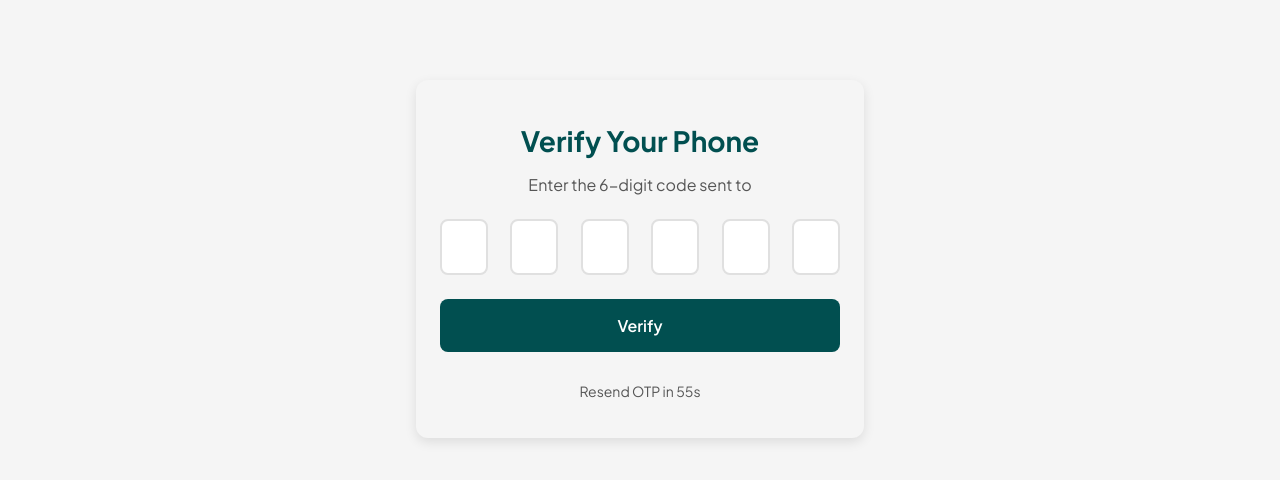
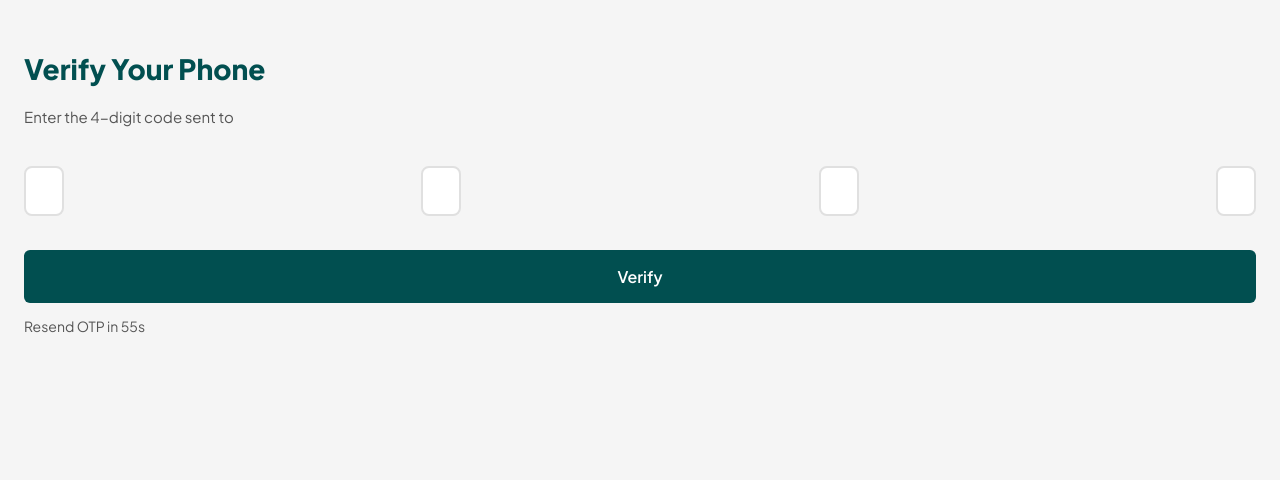
Before and after one commit to ay30bg/droppa, a React (Create React App) app: page /verify in a window 1280 px wide. Shown: the top 480 px of the page. Built offline with nearby package versions, Linux system fonts and the light colour scheme.

Commit message:
Update Verify.jsx

```diff
--- a/src/pages/Verify.jsx
+++ b/src/pages/Verify.jsx
@@ -1,12 +1,13 @@
 import React, { useState, useRef, useEffect } from "react";
-import { useLocation } from "react-router-dom";
+import { useLocation, useNavigate } from "react-router-dom";
 import "../styles/verify.css";
 
 export default function VerifyPage() {
   const location = useLocation();
   const phone = location.state?.phone || "";
+  const navigate = useNavigate();
 
-  const [otp, setOtp] = useState(["", "", "", "", "", ""]);
+  const [otp, setOtp] = useState(["", "", "", ""]); // 4 boxes
   const inputsRef = useRef([]);
   const [timer, setTimer] = useState(60);
   const [resendEnabled, setResendEnabled] = useState(false);
@@ -17,24 +18,19 @@ export default function VerifyPage() {
       setResendEnabled(true);
       return;
     }
-    const interval = setInterval(() => {
-      setTimer((prev) => prev - 1);
-    }, 1000);
+    const interval = setInterval(() => setTimer((prev) => prev - 1), 1000);
     return () => clearInterval(interval);
   }, [timer]);
 
   const handleChange = (e, index) => {
-    const value = e.target.value.replace(/\D/, ""); // only digits
+    const value = e.target.value.replace(/\D/, "");
     if (!value) return;
 
     const newOtp = [...otp];
     newOtp[index] = value;
     setOtp(newOtp);
 
-    // Move focus to next box
-    if (index < 5) {
-      inputsRef.current[index + 1].focus();
-    }
+    if (index < 3) inputsRef.current[index + 1].focus();
   };
 
   const handleKeyDown = (e, index) => {
@@ -42,37 +38,39 @@ export default function VerifyPage() {
       const newOtp = [...otp];
       newOtp[index] = "";
       setOtp(newOtp);
-      if (index > 0) {
-        inputsRef.current[index - 1].focus();
-      }
+      if (index > 0) inputsRef.current[index - 1].focus();
     }
   };
 
   const handleVerify = () => {
     const otpCode = otp.join("");
-    if (otpCode.length < 6) {
-      alert("Please enter the complete 6-digit OTP");
+    if (otpCode.length < 4) {
+      alert("Please enter the complete OTP");
       return;
     }
     alert(`OTP ${otpCode} verified!`);
-    // TODO: Add real verification logic
+    // Navigate to home/dashboard
+    // navigate("/home");
   };
 
   const handleResend = () => {
     setTimer(60);
     setResendEnabled(false);
-    setOtp(["", "", "", "", "", ""]);
+    setOtp(["", "", "", ""]);
     inputsRef.current[0].focus();
     alert(`OTP resent to ${phone}`);
   };
 
   return (
-    <div className="verify-container">
-      <h1 className="verify-title">Verify Your Phone</h1>
-      <p className="verify-subtitle">
-        Enter the 6-digit code sent to <strong>{phone}</strong>
+    <div className="lp-container"> {/* Login-style container */}
+
+      {/* Greeting */}
+      <h1 className="lp-greeting">Verify Your Phone</h1>
+      <p className="lp-subtext">
+        Enter the 4-digit code sent to <strong>{phone}</strong>
       </p>
 
+      {/* OTP boxes */}
       <div className="otp-container">
         {otp.map((value, index) => (
           <input
@@ -88,10 +86,12 @@ export default function VerifyPage() {
         ))}
       </div>
 
-      <button className="verify-btn" onClick={handleVerify}>
+      {/* Verify button */}
+      <button className="lp-btn" onClick={handleVerify}>
         Verify
       </button>
 
+      {/* Resend OTP */}
       <div className="verify-resend">
         {resendEnabled ? (
           <button className="resend-btn" onClick={handleResend}>
```
